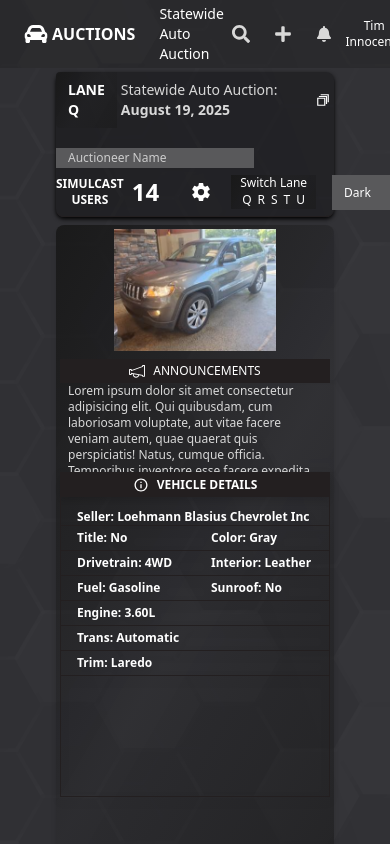
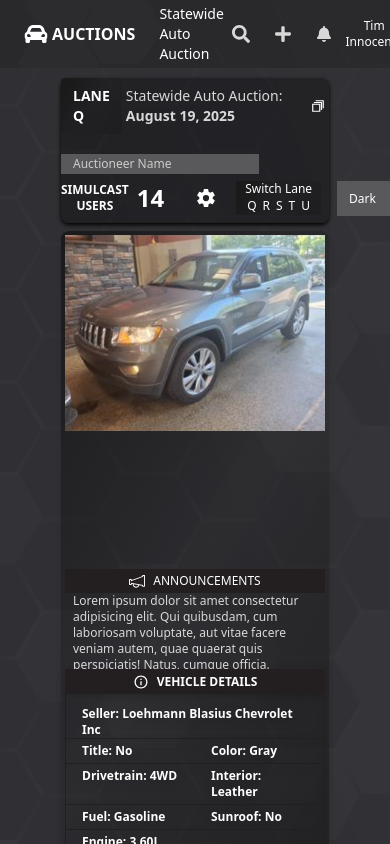
Before and after one commit to zeeshanfreelancer/Car-Parking-Design, a React (Vite) app in the folder client/: page / in a window 390 px wide. Built offline with nearby package versions, Linux system fonts and the light colour scheme.

Commit message:
set height width all components responsive

```diff
--- a/client/src/components/Dashboard/CenterComponent.jsx
+++ b/client/src/components/Dashboard/CenterComponent.jsx
@@ -35,7 +35,7 @@ export default function CenterComponent({ theme }) {
 
     return (
         <div
-            className="rounded-lg shadow-lg w-full mx-auto h-[100%]"
+            className="rounded-lg shadow-lg w-full mx-auto h-[80vh]"
             style={{
                 background: "var(--main_field_back)",
                 color: "var(--text_main)",
--- a/client/src/components/Dashboard/Dashboard.jsx
+++ b/client/src/components/Dashboard/Dashboard.jsx
@@ -5,15 +5,15 @@ import RightComponent from './RightComponent';
 
 export default function Dashboard({ theme, handleThemeChange }) {
     return (
-        <div
+        <div className='h-[100%]'
             style=
             {{
                 backgroundImage: "var(--background_image)",
-                minHeight: "100vh"
+                padding:"10px 5px"
             }}>
 
             <Navbar theme={theme} onThemeChange={handleThemeChange} />
-            <div className='grid md:grid-cols-3 lg:grid-cols-3 gap-4 px-14 py-2 h-[90vh]'>
+            <div className='grid md:grid-cols-3 lg:grid-cols-3 gap-4 px-14 py-2 h-[90%]'>
                 <LeftComponent theme={theme} />
                 <CenterComponent theme={theme} />
                 <RightComponent theme={theme} />
--- a/client/src/components/Dashboard/LeftComponent.jsx
+++ b/client/src/components/Dashboard/LeftComponent.jsx
@@ -19,24 +19,24 @@ export default function LeftComponent() {
 
     return (
         <div
-            className="px-1 py-1 rounded-lg shadow-md h-[100%]"
+            className="px-1 py-1 rounded-lg shadow-md h-[80vh]"
             style={{
                 background: "var(--main_field_back)",
                 color: "var(--text_main)",
             }}
         >
             {/* Image */}
-            <div>
+            <div className="w-[100%] h-[50%]">
                 <img
                     src="/assets/car.PNG"
                     alt="Car"
-                    className="w-[60%] h-[50%] mx-auto"
+                    className="mx-auto"
                 />
             </div>
 
             {/* Announcements */}
             <div
-                className="text-center mt-2 overflow-y-scroll h-[15%]"
+                className="text-center overflow-y-scroll h-[15%]"
                 style={{
                     background: "var(--button_note_back)",
                     color: "var(--button_note_text)",
@@ -72,7 +72,7 @@ export default function LeftComponent() {
 
             {/* Vehicle Details */}
             <div
-                className="drop-shadow-lg h-[43%]"
+                className="drop-shadow-lg h-[35%]"
                 style={{
                     background: "var(--main_field_inner, transparent)",
                     color: "var(--table_head_text)",
--- a/client/src/components/Dashboard/Navbar.jsx
+++ b/client/src/components/Dashboard/Navbar.jsx
@@ -16,7 +16,7 @@ export default function Navbar({ theme, onThemeChange }) {
     };
 
     return (
-        <div className="w-full px-14 pt-1">
+        <div className="w-full px-14">
             <header
                 className="flex flex-wrap items-center justify-between rounded-lg"
                 style={{
--- a/client/src/components/Dashboard/RightComponent.jsx
+++ b/client/src/components/Dashboard/RightComponent.jsx
@@ -2,10 +2,8 @@ import React, { useState } from "react";
 import Text from "../Reusable/Text";
 import { MdHistory } from "react-icons/md";
 import { IoChatbubble } from "react-icons/io5";
-
 export default function RightComponent({ theme }) {
     const [selectedCarId, setSelectedCarId] = useState("Q1");
-
     const cars = [
         { id: "Q1", model: "2012 Grand Cherokee", color: "Gray", miles: "143,253" },
         { id: "Q2", model: "2014 Outback", color: "Gray", miles: "140,141" },
@@ -19,10 +17,9 @@ export default function RightComponent({ theme }) {
         { id: "Q10", model: "2017 Grand Cherokee", color: "Black", miles: "129,331" },
         { id: "Q11", model: "2018 F-150", color: "White", miles: "148,193" },
     ];
-
     return (
         <div
-            className="flex flex-col rounded-2xl"
+            className="flex flex-col rounded-2xl h-[80vh]"
             style={{
                 background: "var(--main_field_back)",
                 color: "var(--text_main)",
@@ -56,7 +53,6 @@ export default function RightComponent({ theme }) {
                     );
                 })}
             </div>
-
             {/* History + Chat */}
             <div
                 className="grid grid-cols-2 divide-x h-49 rounded-b-2xl"
@@ -77,7 +73,6 @@ export default function RightComponent({ theme }) {
                         <MdHistory style={{ color: "var(--top_nav_text)" }} className="text-xs" />
                         <Text className="uppercase text-xs" style={{ color: "var(--top_nav_text)" }}>History</Text>
                     </div>
-
                     {/* Scrollable Content */}
                     <div className="flex-1 overflow-y-scroll px-2">
                         <Text className="text-xs" style={{ color: "var(--text_main)" }}>
@@ -94,7 +89,6 @@ export default function RightComponent({ theme }) {
                         </Text>
                     </div>
                 </div>
-
                 {/* Chat */}
                 <div className="flex flex-col h-[50%]">
                     {/* Chat Header */}
@@ -107,7 +101,6 @@ export default function RightComponent({ theme }) {
                         <IoChatbubble style={{ color: "var(--top_nav_text)" }} className="text-xs" />
                         <Text className="uppercase text-xs" style={{ color: "var(--top_nav_text)" }}>Chat</Text>
                     </div>
-
                     {/* Chat Messages Header */}
                     <div
                         className="text-center border-b py-1"
@@ -117,7 +110,6 @@ export default function RightComponent({ theme }) {
                     >
                         <Text className="font-semibold text-center text-xs" style={{ color: "var(--top_nav_text)" }}>Global Message</Text>
                     </div>
-
                     {/* Scrollable Messages */}
                     <div className="flex-1 overflow-y-auto px-2">
                         <Text className="text-xs" style={{ color: "var(--text_main)" }}>
@@ -131,7 +123,6 @@ export default function RightComponent({ theme }) {
                             Facilis a reprehenderit, dolores quibusdam veniam possimus officiis.
                         </Text>
                     </div>
-
                     {/* Input Box (always bottom) */}
                     <div
                         className="flex border-t"
```
